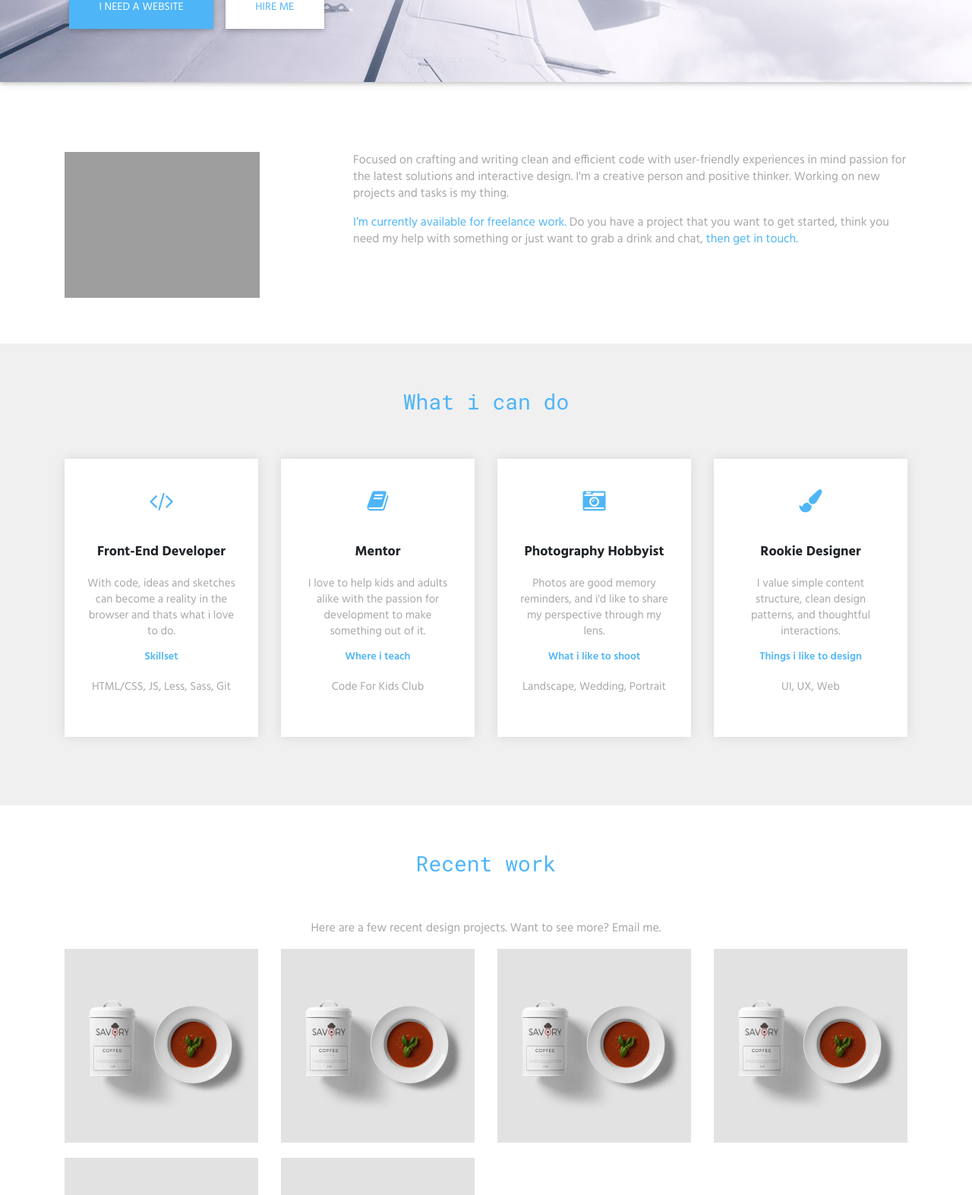
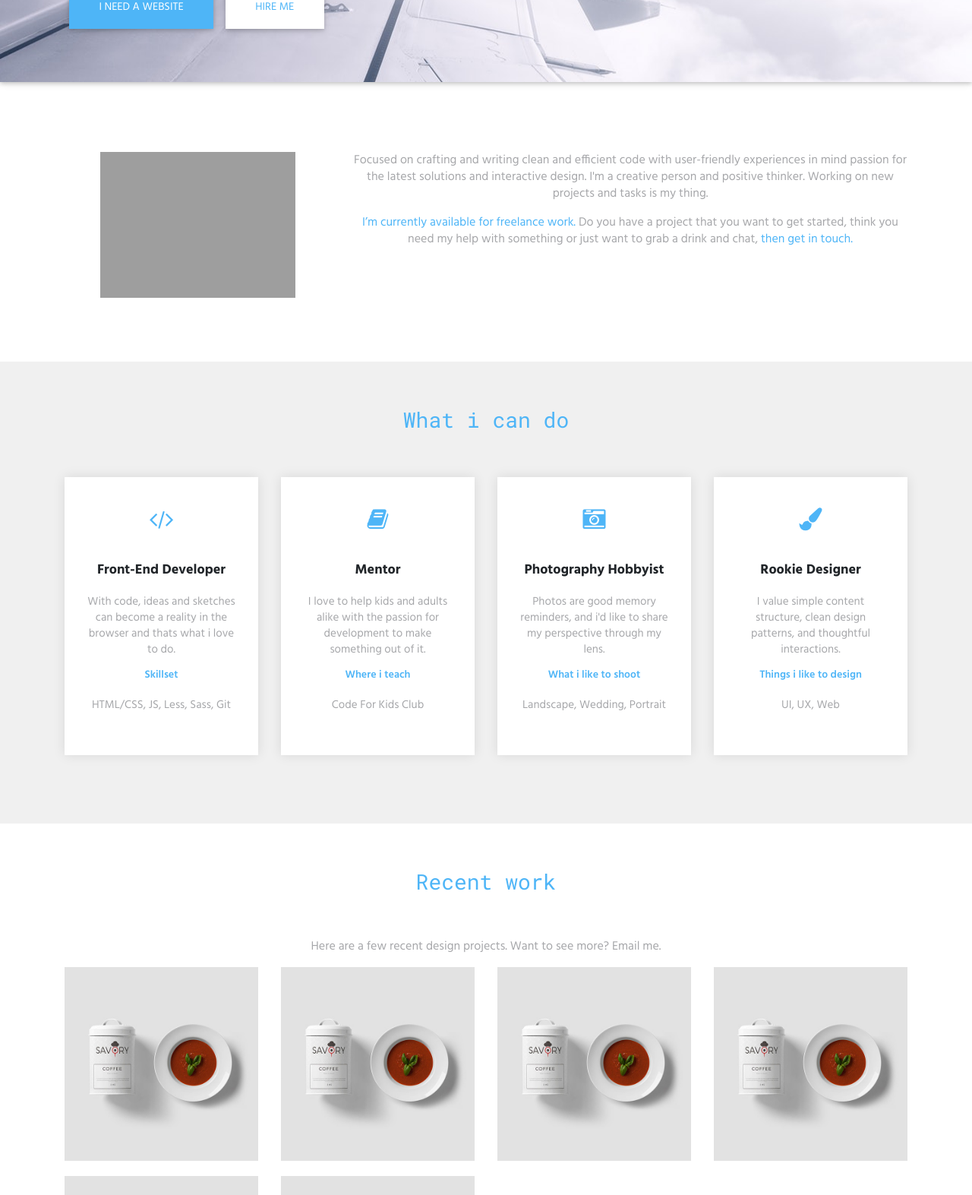
Before and after one commit to GrandFunkyGamer/richardabrokwah, a Flask app: page / in a window 1280 px wide. Shown: the part 347-1920 px from the top of the page at 76% size. Run offline with Flask 2, Linux system fonts and the light colour scheme; some libraries are stand-ins or nearby versions; grey boxes are pictures that could not be loaded.

Commit message:
Center certified badge and text desc

```diff
--- a/templates/index.html
+++ b/templates/index.html
@@ -43,14 +43,11 @@
 <div id="About" class="section-padding">
     <div class="container">
         <div class="row">
-            <div class="col-md-4">
-                   <!--  <div>
-                        <img  class="author-img" src="../static/images/author.jpg">
-                    </div> -->
-                    <a href="https://www.userfeel.com/t/2f78c537"><img src='https://www.userfeel.com/tester/85440/image'  width='257'></a>
+            <div class="col-md-4 text-center">
+                    <a href="https://www.userfeel.com/t/2f78c537"><img class="mb-4" alt="certificate badge" src='https://www.userfeel.com/tester/85440/image' width='257'></a>
                 </div>
                 <div class="col-md-8">
-                    <div>
+                    <div class="text-center">
                      <p>Focused on crafting and writing clean and efficient code with user-friendly experiences in mind passion for the latest solutions and interactive design. I'm a creative person and positive thinker. Working on new projects and tasks is my thing.</p>
                      <p><span class="primary">I’m currently available for freelance work.</span>
                         Do you have a project that you want to get started, think you need my help with something or just want to grab a drink and chat, <a href="#Contact" class="primary">then get in touch.</a>
```
